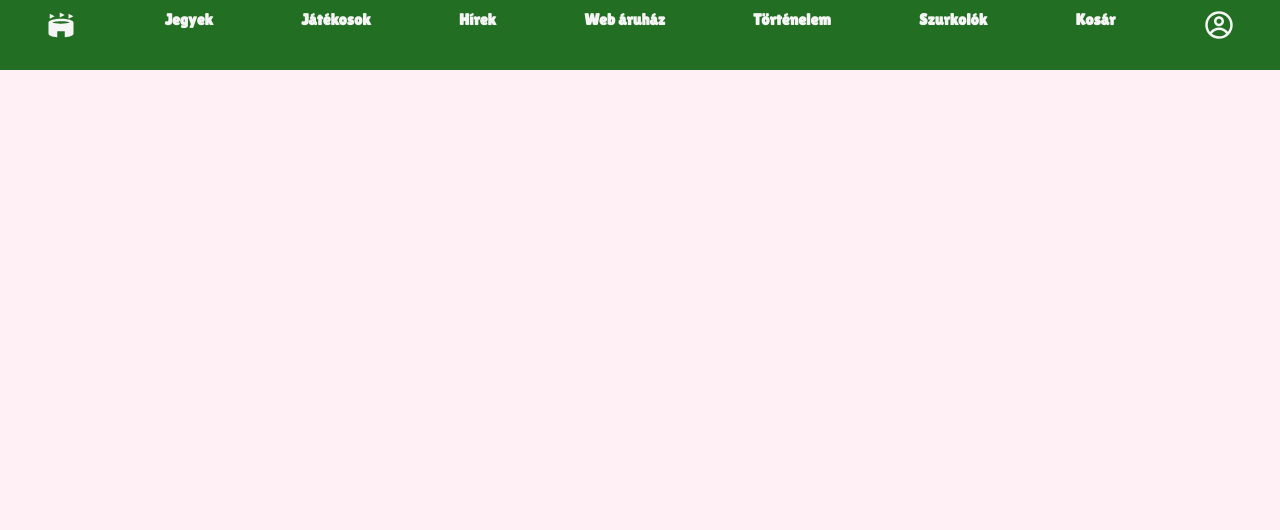
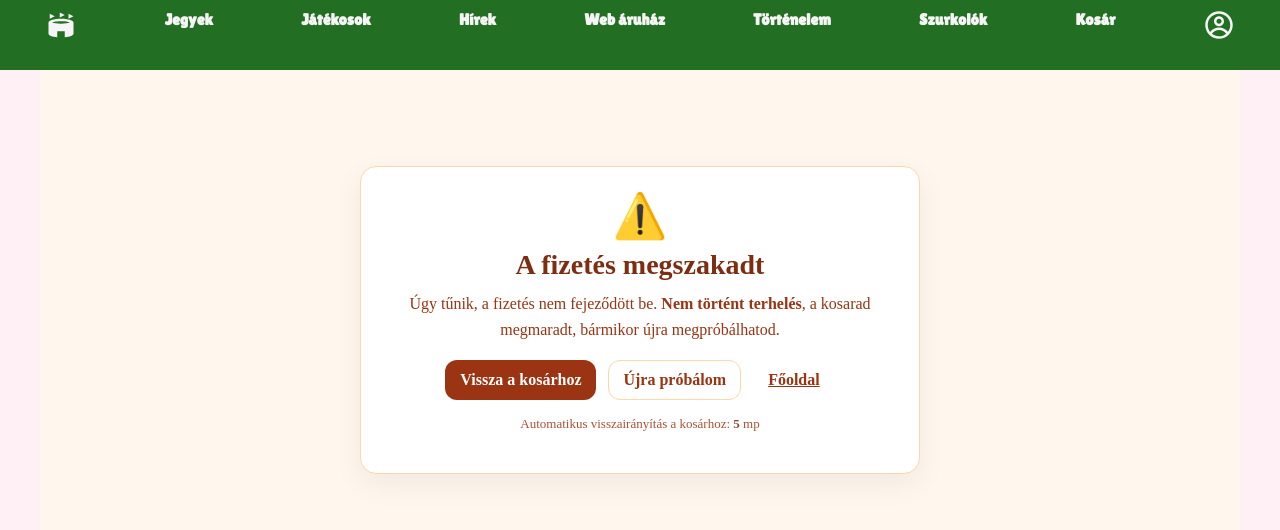
Before and after one commit to borospince/fotball-csapat, a React app in the folder frontend/: page /cancel in a window 1280 px wide. Shown: the top 530 px of the page. Built offline with nearby package versions, Linux system fonts and the light colour scheme; the HTML template or start-up script is replaced by a standard one; a web font is replaced by a local one.

Commit message:
2026.01.21

```diff
--- a/frontend/src/App.jsx
+++ b/frontend/src/App.jsx
@@ -17,12 +17,17 @@ import ProductDetail from './components/Product.jsx';
 import Cart from "./components/Cart.jsx";
 import Success from './pages/Success.jsx';
 import Cancel from './pages/Cancel.jsx';
+import { useEffect, useState } from 'react';
 
 
 
 
 
 function App() {
+    const [url, setUrl] = useState('');
+
+    useEffect(() => {
+      const storedUrl = localStorage.getItem("url");});
     return (
         <>
             <BrowserRouter>
@@ -92,6 +97,10 @@ function App() {
                         path="/cancel"
                         element={<Cancel />}
                     ></Route>
+                    <Route
+                        path={url}
+                        element={<Cart />}
+                    ></Route>
                 </Routes>
             </BrowserRouter>
         </>
--- a/frontend/src/components/Cart.jsx
+++ b/frontend/src/components/Cart.jsx
@@ -34,6 +34,7 @@ const Cart = () => {
 
           if (data.url) {
             window.location.href = data.url;
+            localStorage.setItem("url", data.url);
           } else {
             console.error("Hiba: Nem érkezett URL a szervertől.");
 
--- /dev/null
+++ b/frontend/src/pages/Cancel.css
@@ -0,0 +1,115 @@
+.cancel-wrap {
+  min-height: 70vh;
+  display: grid;
+  place-items: center;
+  padding: 24px;
+  background: #fff7ed; /* enyhe narancsos háttér */
+}
+
+.cancel-card {
+  width: 100%;
+  max-width: 560px;
+  background: #ffffff;
+  border: 1px solid #fed7aa;
+  border-radius: 16px;
+  padding: 28px;
+  text-align: center;
+  box-shadow: 0 10px 30px rgba(0, 0, 0, 0.06);
+}
+
+.cancel-icon {
+  font-size: 44px;
+  line-height: 1;
+  margin-bottom: 10px;
+}
+
+.cancel-title {
+  margin: 0 0 10px;
+  font-size: 28px;
+  color: #7c2d12; /* sötét narancs */
+}
+
+.cancel-text {
+  margin: 0 0 18px;
+  color: #9a3412;
+  line-height: 1.6;
+  font-size: 16px;
+}
+
+.cancel-actions {
+  display: flex;
+  justify-content: center;
+  gap: 12px;
+  flex-wrap: wrap;
+  margin-top: 6px;
+}
+
+.cancel-btn {
+  display: inline-block;
+  padding: 10px 14px;
+  border-radius: 12px;
+  text-decoration: none;
+  font-weight: 700;
+  border: 1px solid transparent;
+  transition: transform 120ms ease, box-shadow 120ms ease, background 120ms ease;
+  user-select: none;
+}
+
+.cancel-btn:active {
+  transform: scale(0.98);
+}
+
+.cancel-btn.primary {
+  background: #9a3412;
+  color: #ffffff;
+}
+
+.cancel-btn.primary:hover {
+  box-shadow: 0 10px 18px rgba(154, 52, 18, 0.22);
+}
+
+.cancel-btn.secondary {
+  background: #ffffff;
+  color: #9a3412;
+  border-color: #fed7aa;
+}
+
+.cancel-btn.secondary:hover {
+  background: #ffedd5;
+}
+
+.cancel-btn.ghost {
+  background: transparent;
+  color: #9a3412;
+  border-color: transparent;
+  text-decoration: underline;
+  font-weight: 600;
+}
+
+.cancel-small {
+  margin-top: 16px;
+  font-size: 13px;
+  color: #9a3412;
+  opacity: 0.85;
+}
+
+.cancel-small b {
+  color: #7c2d12;
+}
+
+/* mobil */
+@media (max-width: 480px) {
+  .cancel-card {
+    padding: 20px;
+    border-radius: 14px;
+  }
+
+  .cancel-title {
+    font-size: 24px;
+  }
+
+  .cancel-btn {
+    width: 100%;
+    text-align: center;
+  }
+}
--- a/frontend/src/pages/Cancel.jsx
+++ b/frontend/src/pages/Cancel.jsx
@@ -1,11 +1,64 @@
-import React from 'react'
+import React, { useEffect, useState } from "react";
+import { Link, useNavigate } from "react-router-dom";
+import "./Cancel.css";
 
 const Cancel = () => {
+  const navigate = useNavigate();
+  const [seconds, setSeconds] = useState(10);
+  const [url, setUrl] = useState('');
+
+  // Opcionális: visszaszámláló + automatikus visszairányítás a kosárhoz
+  useEffect(() => {
+    const storedUrl = localStorage.getItem("url");
+    if (storedUrl) {
+      setUrl(storedUrl);
+    };
+    const interval = setInterval(() => {
+      setSeconds((prev) => (prev <= 1 ? 0 : prev - 1));
+    }, 1000);
+
+    const timeout = setTimeout(() => {
+      navigate("/cart"); // állítsd át, ha nálad más a kosár útvonala
+    }, 10000);
+
+    return () => {
+      clearInterval(interval);
+      clearTimeout(timeout);
+    };
+  }, [navigate]);
+
   return (
-    <div>
+    <div className="cancel-wrap">
+      <div className="cancel-card">
+        <div className="cancel-icon" aria-hidden="true">⚠️</div>
 
+        <h1 className="cancel-title">A fizetés megszakadt</h1>
+
+        <p className="cancel-text">
+          Úgy tűnik, a fizetés nem fejeződött be. <b>Nem történt terhelés</b>, a kosarad megmaradt,
+          bármikor újra megpróbálhatod.
+        </p>
+
+        <div className="cancel-actions">
+          <Link to="/cart" className="cancel-btn primary">
+            Vissza a kosárhoz
+          </Link>
+
+          <Link to={url} className="cancel-btn secondary">
+            Újra próbálom
+          </Link>
+
+          <Link to="/" className="cancel-btn ghost">
+            Főoldal
+          </Link>
+        </div>
+
+        <p className="cancel-small">
+          Automatikus visszairányítás a kosárhoz: <b>{seconds}</b> mp
+        </p>
+      </div>
     </div>
-  )
-}
+  );
+};
 
-export default Cancel
+export default Cancel;
--- a/frontend/src/pages/Success.jsx
+++ b/frontend/src/pages/Success.jsx
@@ -1,11 +1,62 @@
-import React from 'react'
+import React, { useEffect, useState } from "react";
+import { Link, useNavigate } from "react-router-dom";
+import "./success.css";
 
 const Success = () => {
+  const navigate = useNavigate();
+  const [seconds, setSeconds] = useState(8);
+
+  // Kosár törlése egyszer, amikor betölt az oldal
+  useEffect(() => {
+    localStorage.removeItem("kosar");
+  }, []);
+
+  // Visszaszámláló + automata átirányítás
+  useEffect(() => {
+    const interval = setInterval(() => {
+      setSeconds((prev) => {
+        if (prev <= 1) return 0;
+        return prev - 1;
+      });
+    }, 1000);
+
+    const timeout = setTimeout(() => {
+      navigate("/");
+    }, 8000);
+
+    return () => {
+      clearInterval(interval);
+      clearTimeout(timeout);
+    };
+  }, [navigate]);
+
   return (
-    <div>
+    <div className="success-wrap">
+      <div className="success-card">
+        <div className="success-icon" aria-hidden="true">✅</div>
 
+        <h1 className="success-title">Sikeres vásárlás!</h1>
+
+        <p className="success-text">
+          Köszönjük a rendelésed. A kosarad kiürítettük, és hamarosan kapsz visszaigazolást.
+        </p>
+
+        <div className="success-actions">
+          <Link to="/" className="success-btn primary">
+            Vissza a főoldalra
+          </Link>
+
+          <Link to="/shop" className="success-btn secondary">
+            Vásárlás folytatása
+          </Link>
+        </div>
+
+        <p className="success-small">
+          Automatikus átirányítás: <b>{seconds}</b> mp
+        </p>
+      </div>
     </div>
-  )
-}
+  );
+};
 
-export default Success
+export default Success;
--- /dev/null
+++ b/frontend/src/pages/success.css
@@ -0,0 +1,106 @@
+.success-wrap {
+  min-height: 70vh;
+  display: grid;
+  place-items: center;
+  padding: 24px;
+  background: #f9fafb;
+}
+
+.success-card {
+  width: 100%;
+  max-width: 560px;
+  background: #ffffff;
+  border: 1px solid #e5e7eb;
+  border-radius: 16px;
+  padding: 28px;
+  text-align: center;
+  box-shadow: 0 10px 30px rgba(0, 0, 0, 0.06);
+}
+
+.success-icon {
+  font-size: 44px;
+  line-height: 1;
+  margin-bottom: 10px;
+}
+
+.success-title {
+  margin: 0 0 10px;
+  font-size: 28px;
+  color: #111827;
+}
+
+.success-text {
+  margin: 0 0 18px;
+  color: #374151;
+  line-height: 1.6;
+  font-size: 16px;
+}
+
+.success-actions {
+  display: flex;
+  justify-content: center;
+  gap: 12px;
+  flex-wrap: wrap;
+  margin-top: 6px;
+}
+
+.success-btn {
+  display: inline-block;
+  padding: 10px 14px;
+  border-radius: 12px;
+  text-decoration: none;
+  font-weight: 600;
+  border: 1px solid transparent;
+  transition: transform 120ms ease, box-shadow 120ms ease, background 120ms ease;
+  user-select: none;
+}
+
+.success-btn:active {
+  transform: scale(0.98);
+}
+
+.success-btn.primary {
+  background: #111827;
+  color: #ffffff;
+}
+
+.success-btn.primary:hover {
+  box-shadow: 0 10px 18px rgba(17, 24, 39, 0.18);
+}
+
+.success-btn.secondary {
+  background: #ffffff;
+  color: #111827;
+  border-color: #e5e7eb;
+}
+
+.success-btn.secondary:hover {
+  background: #f3f4f6;
+}
+
+.success-small {
+  margin-top: 16px;
+  font-size: 13px;
+  color: #6b7280;
+}
+
+.success-small b {
+  color: #111827;
+}
+
+/* mobil */
+@media (max-width: 480px) {
+  .success-card {
+    padding: 20px;
+    border-radius: 14px;
+  }
+
+  .success-title {
+    font-size: 24px;
+  }
+
+  .success-btn {
+    width: 100%;
+    text-align: center;
+  }
+}
```
Also changed, not shown: 1 other file (tests, documents, lock files or other folders).
